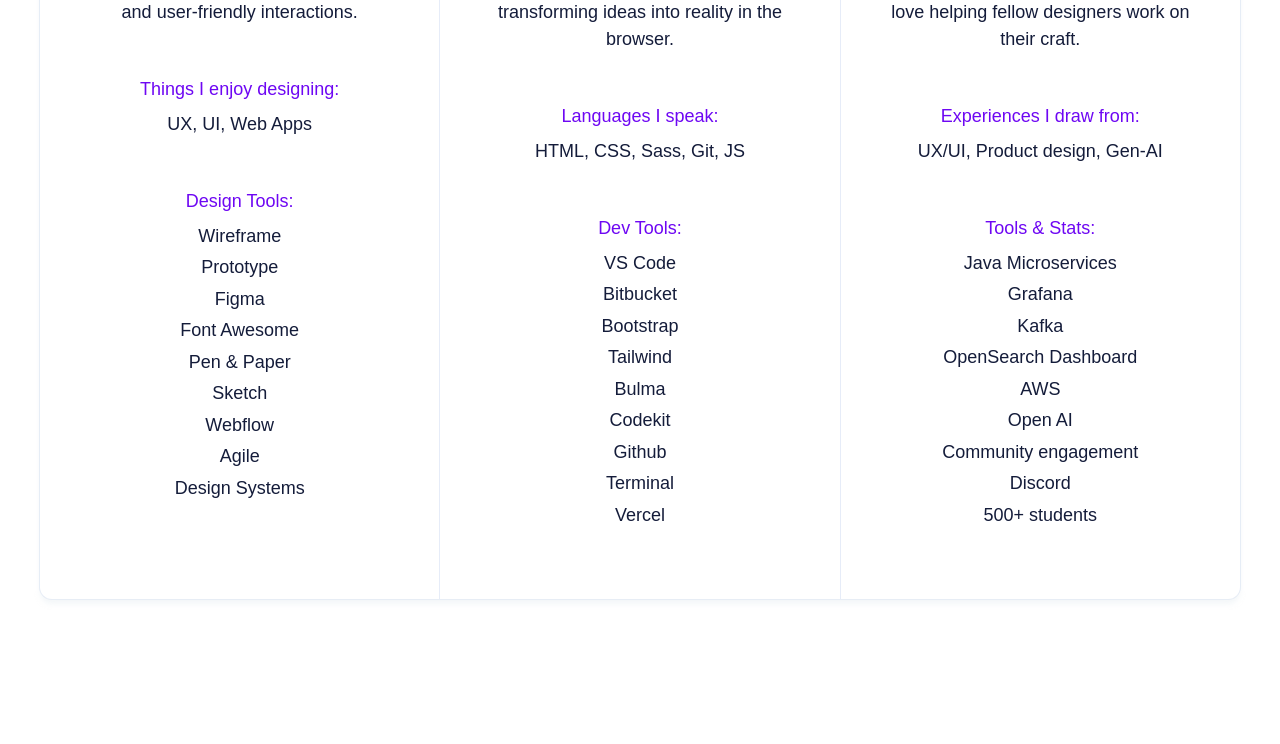
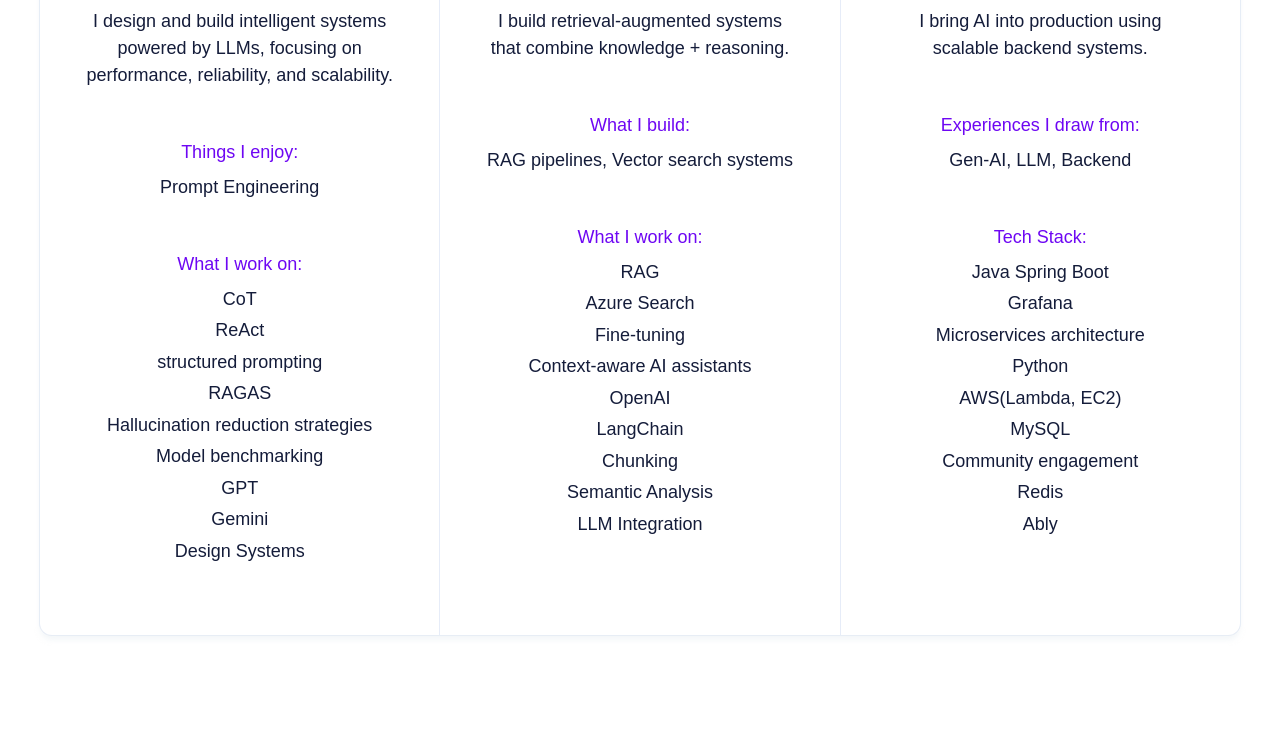
Before and after one commit to akanksha-raghav/akanksha-raghav.github.io, a plain HTML site: page index.html in a window 1280 px wide. Shown: the part 1774-2518 px from the top of the page. Drawn offline with Linux system fonts and the light colour scheme; a web font is replaced by a local one.

Commit message:
Update index.html

```diff
--- a/index.html
+++ b/index.html
@@ -2,7 +2,7 @@
 <!DOCTYPE html>
 <html>
   <head>
-    <title>Akanksha Raghav | Designer, Frontend Developer
+    <title>Akanksha Raghav | AI Engineer | Generative AI | LLM Systems
     </title>
     <meta charset="utf-8">
     <meta name="viewport" content="width=device-width, initial-scale=1">
@@ -46,8 +46,8 @@
         <div class="container">
           <div class="columns is-centered">
             <div class="column">
-              <h1 class="title is-spaced is-size-1-desktop is-size-2-tablet is-size-3-mobile">Designer, Frontend &amp; Software Developer</h1>
-              <h2 class="subtitle is-size-4-tablet">I derive immense joy from crafting elegantly simple designs and coding, expressing my love for what I do.</h2><img class="avatar" src="img/girl-modified.png" alt="Akanksha Raghav - Designer, Frontend Developer & Software Developer">
+              <h1 class="title is-spaced is-size-1-desktop is-size-2-tablet is-size-3-mobile">AI Engineer | Generative AI | LLM Systems</h1>
+              <h2 class="subtitle is-size-4-tablet">I build reliable, production-grade AI systems using LLMs — focused on accuracy, evaluation, and real-world impact.</h2><img class="avatar" src="img/girl-modified.png" alt="Akanksha Raghav - Designer, Frontend Developer & Software Developer">
             </div>
           </div>
         </div>
@@ -60,8 +60,8 @@
       <div class="container">
         <div class="columns is-centered">
           <div class="column is-three-fifths">
-            <h1 class="title is-spaced is-size-3-desktop is-size-4-mobile">Hi, I’m Akanksha. Nice to meet you.</h1>
-            <h2 class="subtitle is-size-5-desktop has-text-weight-normal"> A passionate professional with a flair for UI/UX design and frontend development. I thrive at the intersection of creativity and technology, and my journey includes spearheading a Generative AI proof-of-concept (POC). With a focus on data-driven design and analysis, I bring a unique perspective to every project. Let's embark on a creative and innovative journey together!</h2>
+            <h1 class="title is-spaced is-size-3-desktop is-size-4-mobile">Hi, I’m Akanksha. Great to meet you.</h1>
+            <h2 class="subtitle is-size-5-desktop has-text-weight-normal">I’m an AI Engineer with 3+ years of experience building real-world Generative AI systems and scalable backend architectures. My work goes beyond basic LLM integrations — I focus on making AI systems reliable, measurable, and production-ready. From prompt engineering and RAG pipelines to fine-tuning and evaluation frameworks, I design systems that handle real-world complexity, edge cases, and scale.</h2>
             </div>
         </div>
       </div>
@@ -72,57 +72,57 @@
           <div class="content">
             <div class="columns is-centered">
               <div class="column"><span class="fa-stack fa-2x"><i class="fa-solid fa-circle fa-stack-2x has-text-success"></i><i class="fa-light fa-layer-plus fa-stack-1x has-text-dark"></i></span>
-                <h1 class="title is-size-4 is-spaced">Designer</h1>
-                <p>I value clear content, neat designs, and user-friendly interactions.</p>
-                <p class="list-title has-text-primary has-text-weight-normal">Things I enjoy designing:</p>
-                <p>UX, UI, Web Apps</p>
-                <p class="list-title has-text-primary has-text-weight-normal">Design Tools:</p>
+                <h1 class="title is-size-4 is-spaced">AI Engineer</h1>
+                <p>I design and build intelligent systems powered by LLMs, focusing on performance, reliability, and scalability.</p>
+                <p class="list-title has-text-primary has-text-weight-normal">Things I enjoy:</p>
+                <p>Prompt Engineering</p>
+                <p class="list-title has-text-primary has-text-weight-normal">What I work on:</p>
                 <ul>
-                  <li>Wireframe</li>
-                  <li>Prototype</li>
-                  <li>Figma</li>
-                  <li>Font Awesome</li>
-                  <li>Pen &amp; Paper</li>
-                  <li>Sketch</li>
-                  <li>Webflow</li>
-                  <li>Agile</li>
+                  <li>CoT</li>
+                  <li>ReAct</li>
+                  <li>structured prompting</li>
+                  <li>RAGAS</li>
+                  <li>Hallucination reduction strategies</li>
+                  <li>Model benchmarking</li>
+                  <li>GPT</li>
+                  <li>Gemini</li>
                   <li>Design Systems</li>
                 </ul>
               </div>
               <div class="column"><span class="fa-stack fa-2x"><i class="fa-solid fa-circle fa-stack-2x has-text-success"></i><i class="fa-light fa-square-terminal fa-stack-1x has-text-dark"></i></span>
-                <h1 class="title is-size-4 is-spaced">Frontend Developer</h1>
-                <p>I enjoy coding from the ground up and transforming ideas into reality in the browser.</p>
-                <p class="list-title has-text-primary has-text-weight-normal">Languages I speak:</p>
-                <p>HTML, CSS, Sass, Git, JS</p>
-                <p class="list-title has-text-primary has-text-weight-normal">Dev Tools:</p>
+                <h1 class="title is-size-4 is-spaced">RAG & LLM Systems</h1>
+                <p>I build retrieval-augmented systems that combine knowledge + reasoning.</p>
+                <p class="list-title has-text-primary has-text-weight-normal">What I build:</p>
+                <p>RAG pipelines, Vector search systems</p>
+                <p class="list-title has-text-primary has-text-weight-normal">What I work on:</p>
                 <ul>
-                  <li>VS Code</li>
-                  <li>Bitbucket</li>
-                  <li>Bootstrap</li>
-                  <li>Tailwind</li>
-                  <li>Bulma</li>
-                  <li>Codekit</li>
-                  <li>Github</li>
-                  <li>Terminal</li>
-                  <li>Vercel</li>
+                  <li>RAG</li>
+                  <li>Azure Search</li>
+                  <li>Fine-tuning</li>
+                  <li>Context-aware AI assistants</li>
+                  <li>OpenAI</li>
+                  <li>LangChain</li>
+                  <li>Chunking</li>
+                  <li>Semantic Analysis</li>
+                  <li>LLM Integration</li>
                 </ul>
               </div>
               <div class="column"><span class="fa-stack fa-2x"><i class="fa-solid fa-circle fa-stack-2x has-text-success"></i><i class="fa-light fa-book fa-stack-1x has-text-dark"></i></span>
-                <h1 class="title is-size-4 is-spaced">Developer & Mentor</h1>
-                <p>I genuinely care about people, and love helping fellow designers work on their craft.</p>
+                <h1 class="title is-size-4 is-spaced">Backend + AI Systems</h1>
+                <p>I bring AI into production using scalable backend systems.</p>
                 <p class="list-title has-text-primary has-text-weight-normal">Experiences I draw from:</p>
-                <p>UX/UI, Product design, Gen-AI</p>
-                <p class="list-title has-text-primary has-text-weight-normal">Tools & Stats:</p>
+                <p>Gen-AI, LLM, Backend</p>
+                <p class="list-title has-text-primary has-text-weight-normal">Tech Stack:</p>
                 <ul>
-                    <li>Java Microservices</li>
+                    <li>Java Spring Boot</li>
                     <li>Grafana</li>
-                    <li>Kafka</li>
-                    <li>OpenSearch Dashboard</li>
-                    <li>AWS</li>
-                    <li>Open AI</li>
+                    <li>Microservices architecture</li>
+                    <li>Python</li>
+                    <li>AWS(Lambda, EC2)</li>
+                    <li>MySQL</li>
                     <li>Community engagement</li>
-                    <li>Discord</li>
-                  <li>500+ students</li>
+                    <li>Redis</li>
+                   <li>Ably</li>
                 </ul>
               </div>
             </div>
```
